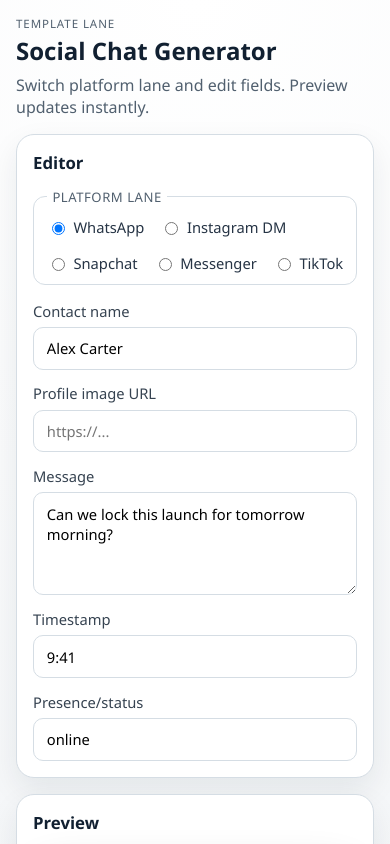
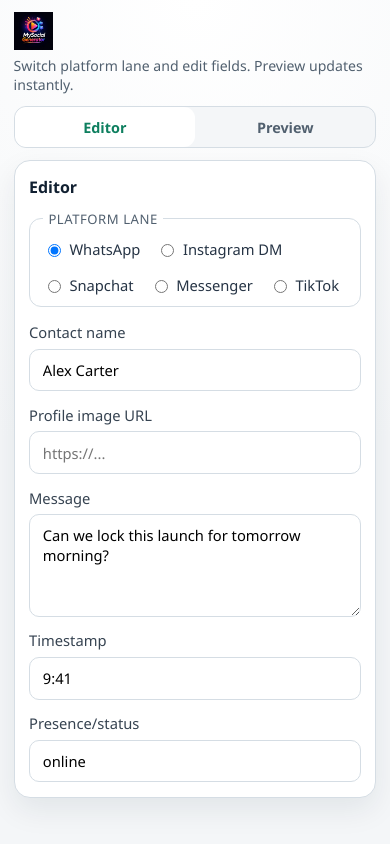
Before and after one commit to davidtheaibet/my-socials-generator, a website: page index.html in a window 390 px wide. Shown: the top 844 px of the page. Drawn offline with Linux system fonts and the light colour scheme.

Commit message:
Add My Social Generator logo to header
- Saved official logo asset to assets/logo.jpg
- Replaced text-based header (eyebrow + h1) with logo image
- Sized at 48px height (38px on mobile) for clean premium look
- Works on both desktop and mobile viewports

Co-Authored-By: Paperclip <noreply@paperclip.ing>

```diff
--- a/index.html
+++ b/index.html
@@ -9,13 +9,18 @@
   <body>
     <main class="app">
       <header class="app__header">
-        <p class="eyebrow">Template Lane</p>
-        <h1>Social Chat Generator</h1>
+        <img src="assets/logo.jpg" alt="My Social Generator" class="app__logo" />
         <p class="subtitle">Switch platform lane and edit fields. Preview updates instantly.</p>
       </header>
 
+      <!-- Mobile tab switcher (hidden on desktop via CSS) -->
+      <div class="tab-bar" role="tablist" aria-label="View switcher">
+        <button class="tab-btn is-active" data-tab="editor" role="tab" aria-selected="true" aria-controls="panel-editor">Editor</button>
+        <button class="tab-btn" data-tab="preview" role="tab" aria-selected="false" aria-controls="panel-preview">Preview</button>
+      </div>
+
       <section class="workspace" aria-label="Generator workspace">
-        <section class="panel panel--editor" aria-label="Editor">
+        <section id="panel-editor" class="panel panel--editor is-active" aria-label="Editor">
           <h2>Editor</h2>
           <fieldset class="lane-picker">
             <legend>Platform lane</legend>
@@ -68,7 +73,7 @@
           </form>
         </section>
 
-        <section class="panel panel--preview" aria-label="Preview">
+        <section id="panel-preview" class="panel panel--preview" aria-label="Preview">
           <h2>Preview</h2>
           <div id="preview-root" class="preview-root"></div>
           <div class="export-row">
@@ -442,6 +447,23 @@
       document.addEventListener("keydown", (e) => {
         if (e.key === "Escape") closePaymentModal();
       });
+
+      // Mobile tab switching
+      const tabBtns = Array.from(document.querySelectorAll(".tab-btn"));
+      const editorPanel = document.getElementById("panel-editor");
+      const previewPanel = document.getElementById("panel-preview");
+
+      tabBtns.forEach((btn) => {
+        btn.addEventListener("click", () => {
+          const tab = btn.dataset.tab;
+          tabBtns.forEach((b) => {
+            b.classList.toggle("is-active", b.dataset.tab === tab);
+            b.setAttribute("aria-selected", String(b.dataset.tab === tab));
+          });
+          editorPanel.classList.toggle("is-active", tab === "editor");
+          previewPanel.classList.toggle("is-active", tab === "preview");
+        });
+      });
     </script>
   </body>
 </html>
--- a/styles.css
+++ b/styles.css
@@ -23,48 +23,103 @@ body {
 .app {
   width: min(1100px, 100%);
   margin: 0 auto;
-  padding: 1rem 1rem 2rem;
+  padding: 0.75rem 0.85rem 2rem;
 }
 
 .app__header {
-  margin-bottom: 1rem;
+  margin-bottom: 0.75rem;
+  display: flex;
+  flex-direction: column;
+  align-items: flex-start;
+  gap: 0.4rem;
 }
 
-.eyebrow {
-  text-transform: uppercase;
-  letter-spacing: 0.08em;
-  font-size: 0.72rem;
-  color: var(--muted);
-  margin: 0;
+.app__logo {
+  height: 48px;
+  width: auto;
+  object-fit: contain;
+  display: block;
 }
 
-h1 {
-  margin: 0.2rem 0 0.45rem;
-  font-size: clamp(1.5rem, 2vw + 1rem, 2.3rem);
+@media (max-width: 600px) {
+  .app__logo {
+    height: 38px;
+  }
 }
 
 .subtitle {
   margin: 0;
   color: var(--muted);
+  font-size: 0.88rem;
+}
+
+/* ── Mobile tab bar ──────────────────────────────────── */
+.tab-bar {
+  display: flex;
+  gap: 0;
+  margin-bottom: 0.75rem;
+  border: 1px solid var(--border);
+  border-radius: 12px;
+  overflow: hidden;
+  background: var(--bg);
+}
+
+.tab-btn {
+  flex: 1;
+  padding: 0.65rem 1rem;
+  font: inherit;
+  font-size: 0.9rem;
+  font-weight: 600;
+  color: var(--muted);
+  background: transparent;
+  border: none;
+  cursor: pointer;
+  transition: background 0.15s, color 0.15s;
+}
+
+.tab-btn.is-active {
+  background: var(--panel);
+  color: var(--ring);
+  border-radius: 11px;
+}
+
+/* On mobile, only the active panel is visible */
+@media (max-width: 899px) {
+  .panel--editor,
+  .panel--preview {
+    display: none;
+  }
+
+  .panel--editor.is-active,
+  .panel--preview.is-active {
+    display: block;
+  }
+}
+
+/* On desktop, hide the tab bar */
+@media (min-width: 900px) {
+  .tab-bar {
+    display: none;
+  }
 }
 
 .workspace {
   display: grid;
-  gap: 1rem;
+  gap: 0.85rem;
 }
 
 .panel {
   background: var(--panel);
   border: 1px solid var(--border);
-  border-radius: 18px;
+  border-radius: 16px;
   box-shadow: var(--shadow);
-  padding: 1rem;
+  padding: 0.9rem;
 }
 
 .panel h2 {
   margin-top: 0;
-  margin-bottom: 0.85rem;
-  font-size: 1.05rem;
+  margin-bottom: 0.75rem;
+  font-size: 1rem;
 }
 
 .lane-picker {
@@ -120,10 +175,17 @@ h1 {
 }
 
 .preview-root {
-  min-height: 560px;
+  min-height: 480px;
   display: grid;
   place-items: center;
   position: relative;
+}
+
+@media (max-width: 899px) {
+  .preview-root {
+    min-height: 0;
+    padding: 0.5rem 0;
+  }
 }
 
 .preview-watermark {
@@ -562,6 +624,10 @@ h1 {
 }
 
 @media (min-width: 900px) {
+  .app {
+    padding: 1.25rem 1.5rem 2.5rem;
+  }
+
   .workspace {
     grid-template-columns: 1fr 1fr;
   }
@@ -569,4 +635,9 @@ h1 {
   .panel {
     padding: 1.25rem;
   }
+
+  .panel--editor,
+  .panel--preview {
+    display: block !important;
+  }
 }
```
Also changed, not shown: assets/logo.jpg (added).
